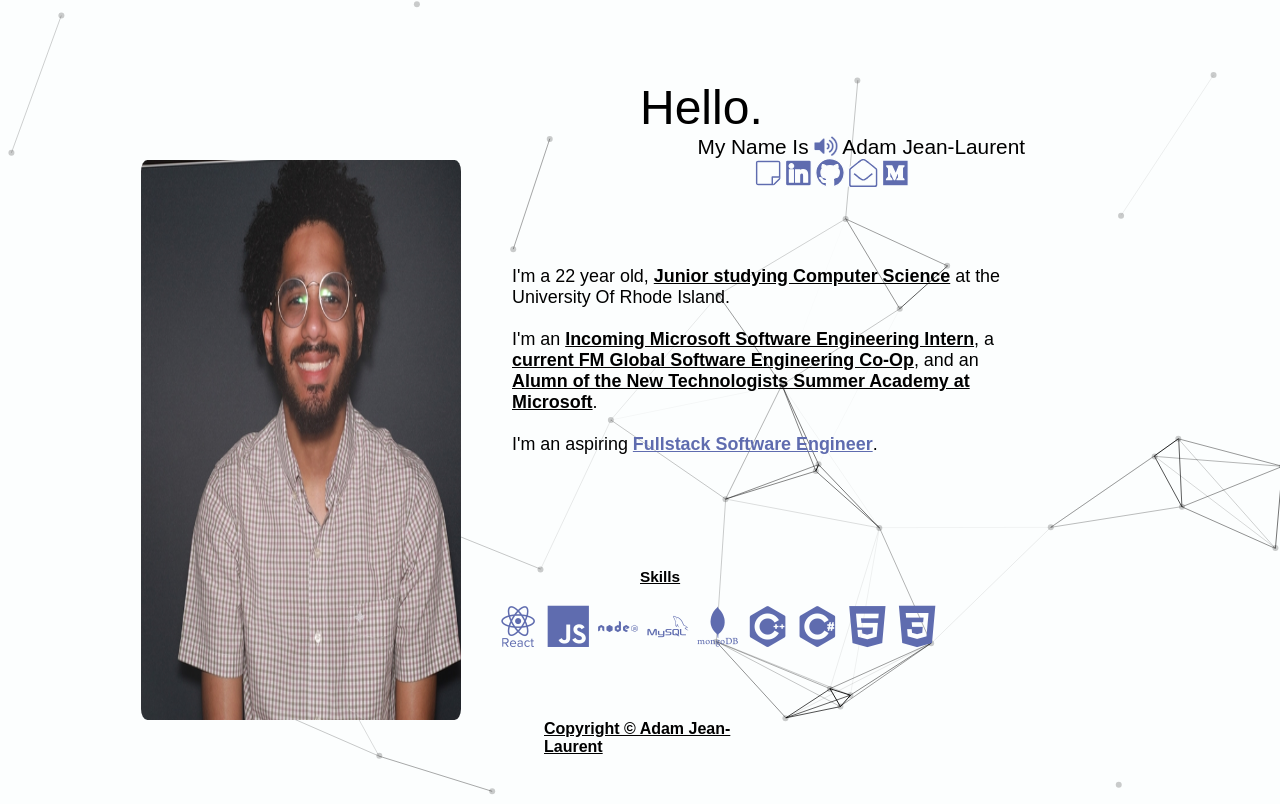
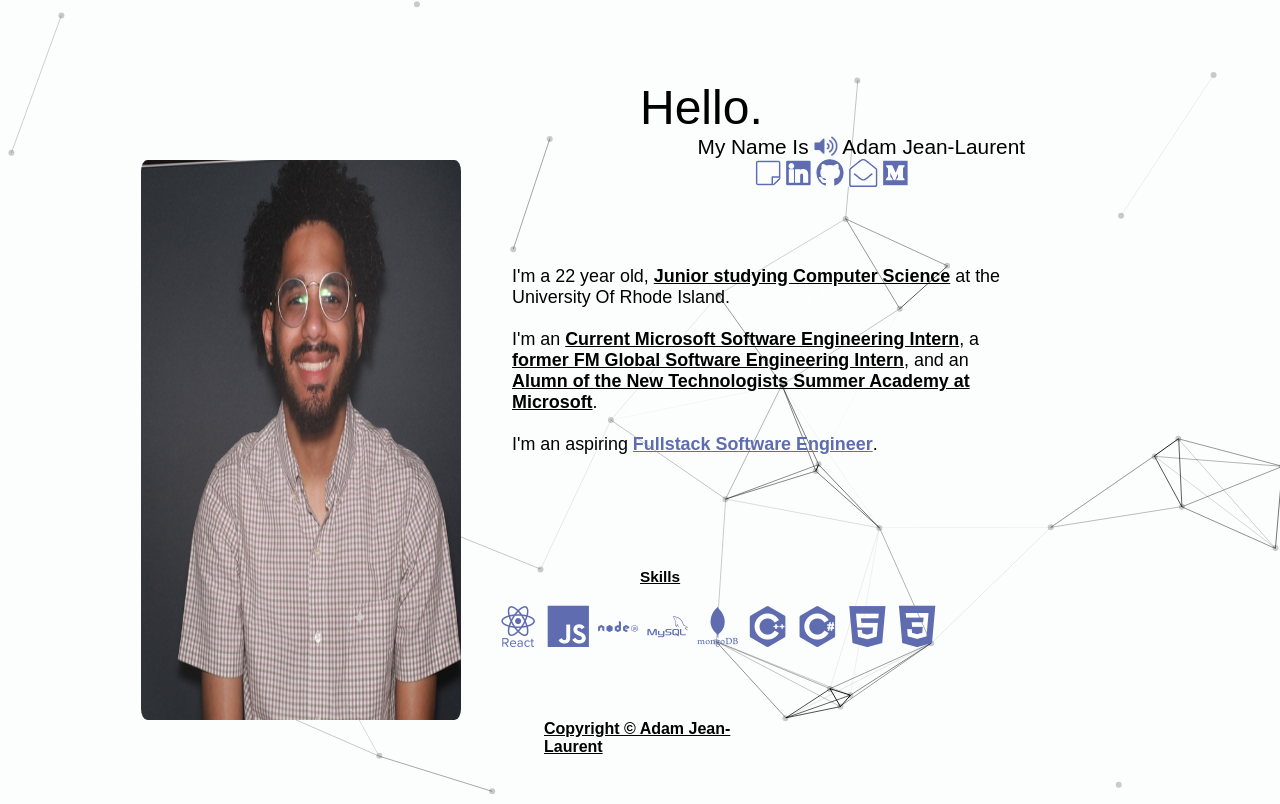
Before and after one commit to adamjeanlaurent/New_Perseonal_Site, a plain HTML site: page index.html in a window 1280 px wide. Drawn offline with nearby package versions, Linux system fonts and the light colour scheme; a web font is replaced by a local one.

Commit message:
changed jobs

```diff
--- a/index.html
+++ b/index.html
@@ -36,8 +36,8 @@
                 I'm a 22 year old, <span class = "bold">Junior studying Computer Science</span> at the University Of Rhode Island.
                 <br>
                 <br>
-                I'm an <span class = "bold">Incoming Microsoft Software Engineering Intern</span>,
-                a <span class = "bold">current FM Global Software Engineering Co-Op</span>,
+                I'm an <span class = "bold">Current Microsoft Software Engineering Intern</span>,
+                a <span class = "bold">former FM Global Software Engineering Intern</span>,
                 and an <span class = "bold">Alumn of the New Technologists Summer Academy at Microsoft</span>.
                 <br>
                 <br>
```
